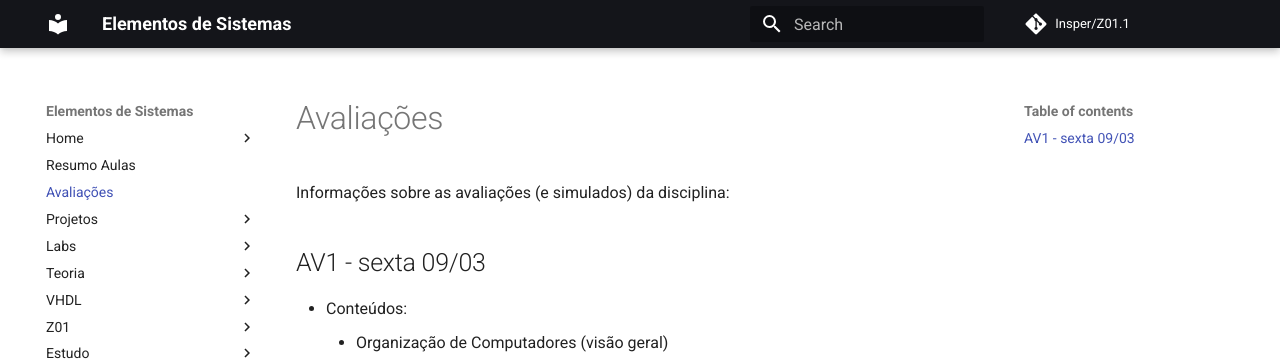
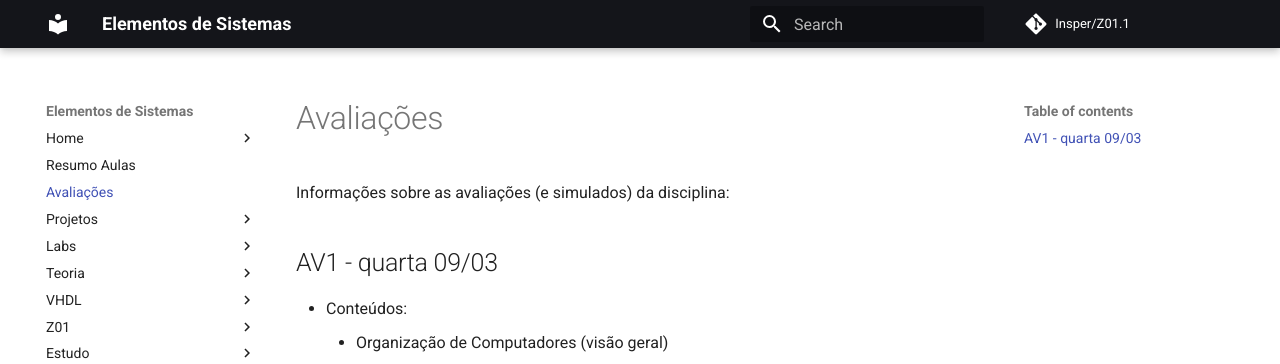
Before and after one commit to Insper/22b-Z01.1, an MkDocs documentation site: the page built from docs-src/21a/Avaliacoes.md, in a window 1280 px wide and 956 px high. Shown: the top 364 px of the window. Built offline with MkDocs 1.6.1 and Material for MkDocs 9.7.7, drawn with Linux system fonts in a browser that asks for light colours; nearby versions of some CDN libraries; comment, search, counter and statistics services are not loaded.

Commit message:
Update Avaliacoes.md

```diff
--- a/docs-src/21a/Avaliacoes.md
+++ b/docs-src/21a/Avaliacoes.md
@@ -75,7 +75,7 @@ Liberado consulta ao material da disciplina.
 [Uma possível resolução](https://github.com/Insper/Z01.1/blob/docs/docs-src/21a/21a-ele-av2_resolucao.txt) (Não necessariamente a melhor)
 
 -->
-## AV1 - sexta 09/03
+## AV1 - quarta 09/03
 
 - Conteúdos:
     - Organização de Computadores (visão geral)
```
